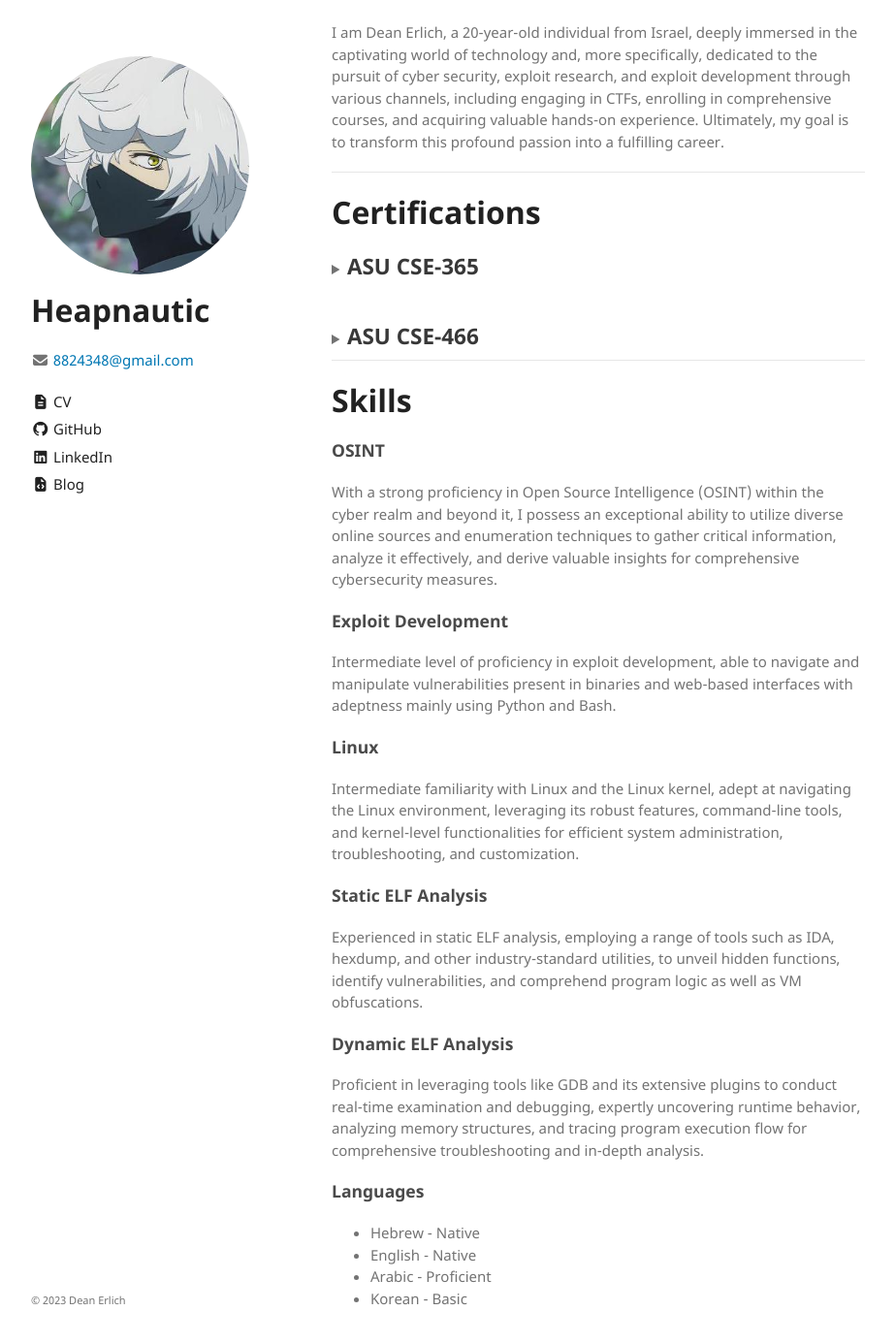
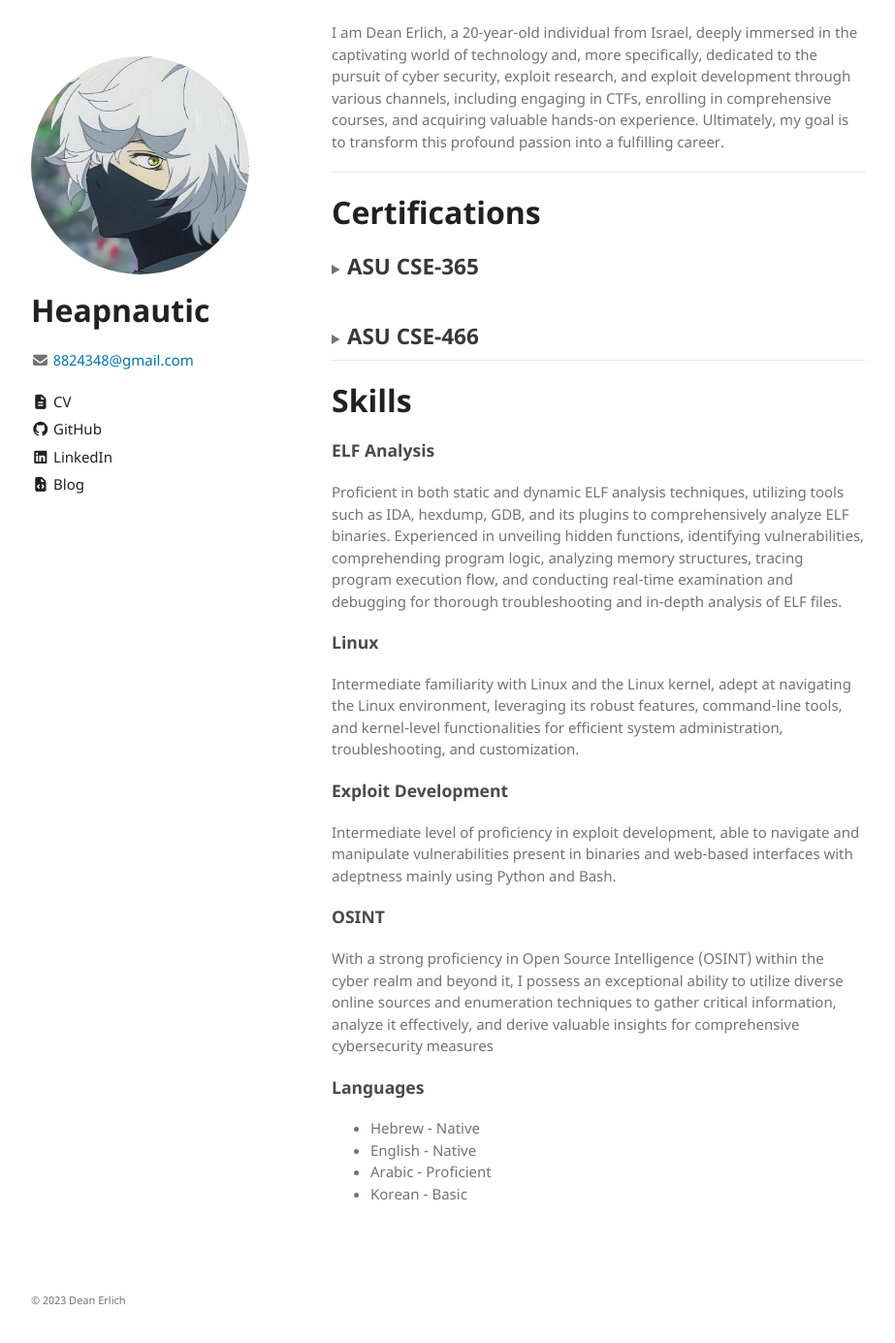
Before and after one commit to ninpwn/ninpwn.github.io, a Jekyll site: the page built from index.md, in a window 1280 px wide and 1400 px high, scrolled down 245 px. Shown: the top 1385 px of the window at 97% size, without its empty margins (178-1101 px from the left). Built offline with Jekyll 4.4.1, drawn with Linux system fonts in a browser that asks for light colours; our own code applies the rules of GitHub Pages for plain Markdown files.

Commit message:
Update index.md

```diff
--- a/index.md
+++ b/index.md
@@ -34,20 +34,17 @@ During the course, I have gained comprehensive expertise in the domains of rever
 
 # Skills
 
-### OSINT
-With a strong proficiency in Open Source Intelligence (OSINT) within the cyber realm and beyond it, I possess an exceptional ability to utilize diverse online sources and enumeration techniques to gather critical information, analyze it effectively, and derive valuable insights for comprehensive cybersecurity measures.
+### ELF Analysis
+Proficient in both static and dynamic ELF analysis techniques, utilizing tools such as IDA, hexdump, GDB, and its plugins to comprehensively analyze ELF binaries. Experienced in unveiling hidden functions, identifying vulnerabilities, comprehending program logic, analyzing memory structures, tracing program execution flow, and conducting real-time examination and debugging for thorough troubleshooting and in-depth analysis of ELF files.
+
+### Linux
+Intermediate familiarity with Linux and the Linux kernel, adept at navigating the Linux environment, leveraging its robust features, command-line tools, and kernel-level functionalities for efficient system administration, troubleshooting, and customization.
 
 ### Exploit Development
 Intermediate level of proficiency in exploit development, able to navigate and manipulate vulnerabilities present in binaries and web-based interfaces with adeptness mainly using Python and Bash.
 
-### Linux
-Intermediate familiarity with Linux and the Linux kernel, adept at navigating the Linux environment, leveraging its robust features, command-line tools, and kernel-level functionalities for efficient system administration, troubleshooting, and customization.
-
-### Static ELF Analysis
-Experienced in static ELF analysis, employing a range of tools such as IDA, hexdump, and other industry-standard utilities, to unveil hidden functions, identify vulnerabilities, and comprehend program logic as well as VM obfuscations.
-
-### Dynamic ELF Analysis
-Proficient in leveraging tools like GDB and its extensive plugins to conduct real-time examination and debugging, expertly uncovering runtime behavior, analyzing memory structures, and tracing program execution flow for comprehensive troubleshooting and in-depth analysis.
+### OSINT
+With a strong proficiency in Open Source Intelligence (OSINT) within the cyber realm and beyond it, I possess an exceptional ability to utilize diverse online sources and enumeration techniques to gather critical information, analyze it effectively, and derive valuable insights for comprehensive cybersecurity measures
 
 ### Languages
 - Hebrew - Native
```
